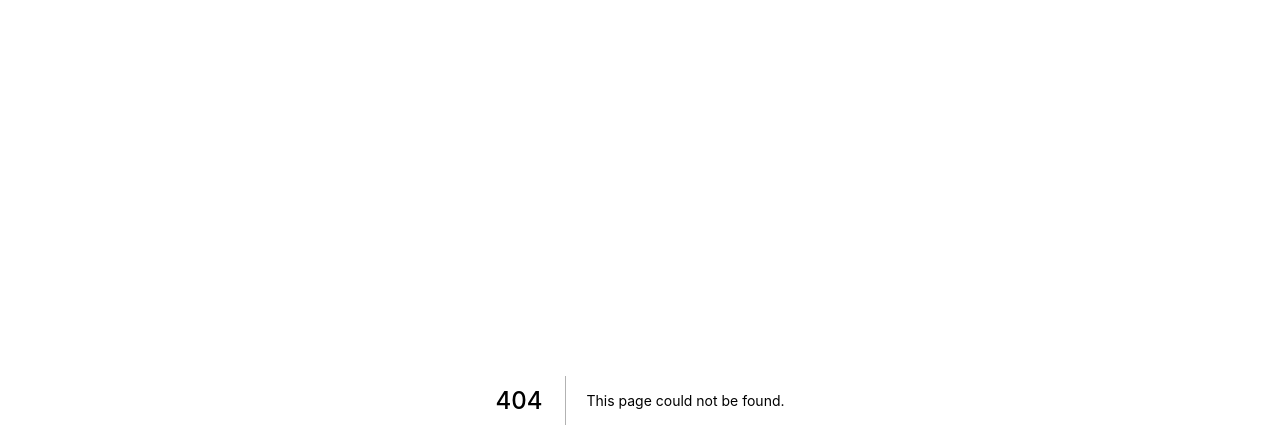
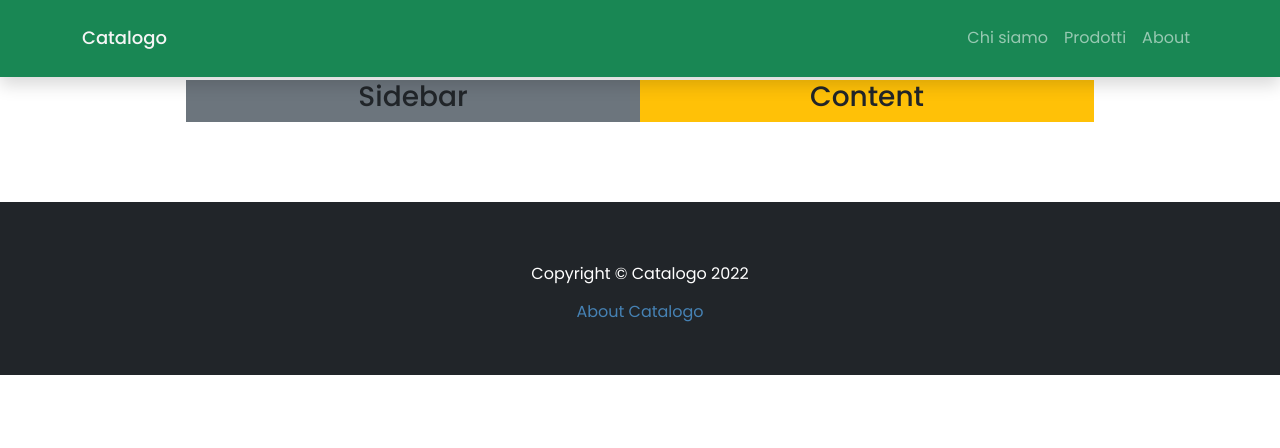
Before and after one commit to BartoloCarnemolla/Albafresh, a Next.js app: page /prodotti in a window 1280 px wide. Before the commit this address had no page. Shown: the top 448 px of the page. Built offline with nearby package versions, Linux system fonts and the light colour scheme.

Commit message:
Added Prodotti page

```diff
--- /dev/null
+++ b/pages/prodotti.js
@@ -0,0 +1,18 @@
+import Layout from '@/components/Layout'
+
+export default function ProdottiPage() {
+  return (
+    <Layout title='Prodotti'>
+      <div>
+        <div className='row text-center g-2'>
+          <div className='col-md bg-secondary'>
+            <h3>Sidebar</h3>
+          </div>
+          <div className='col-md bg-warning'>
+            <h3>Content</h3>
+          </div>
+        </div>
+      </div>
+    </Layout>
+  )
+}
```
